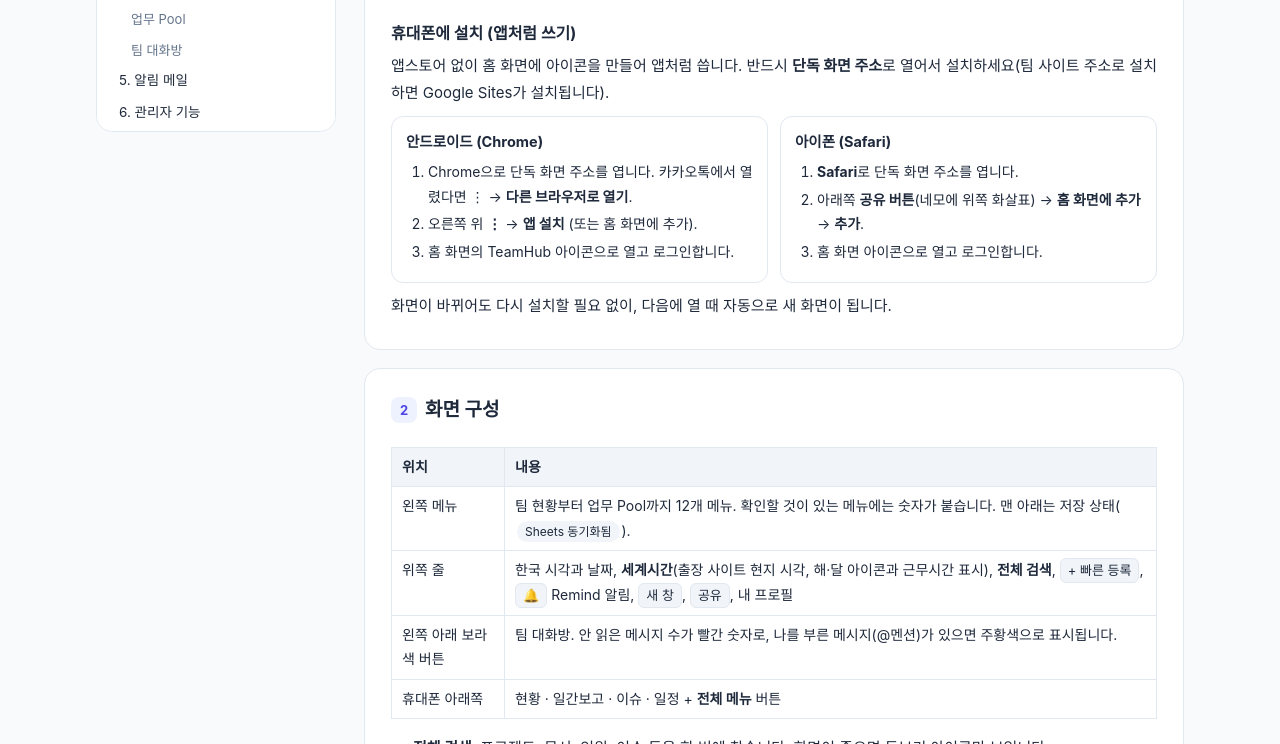
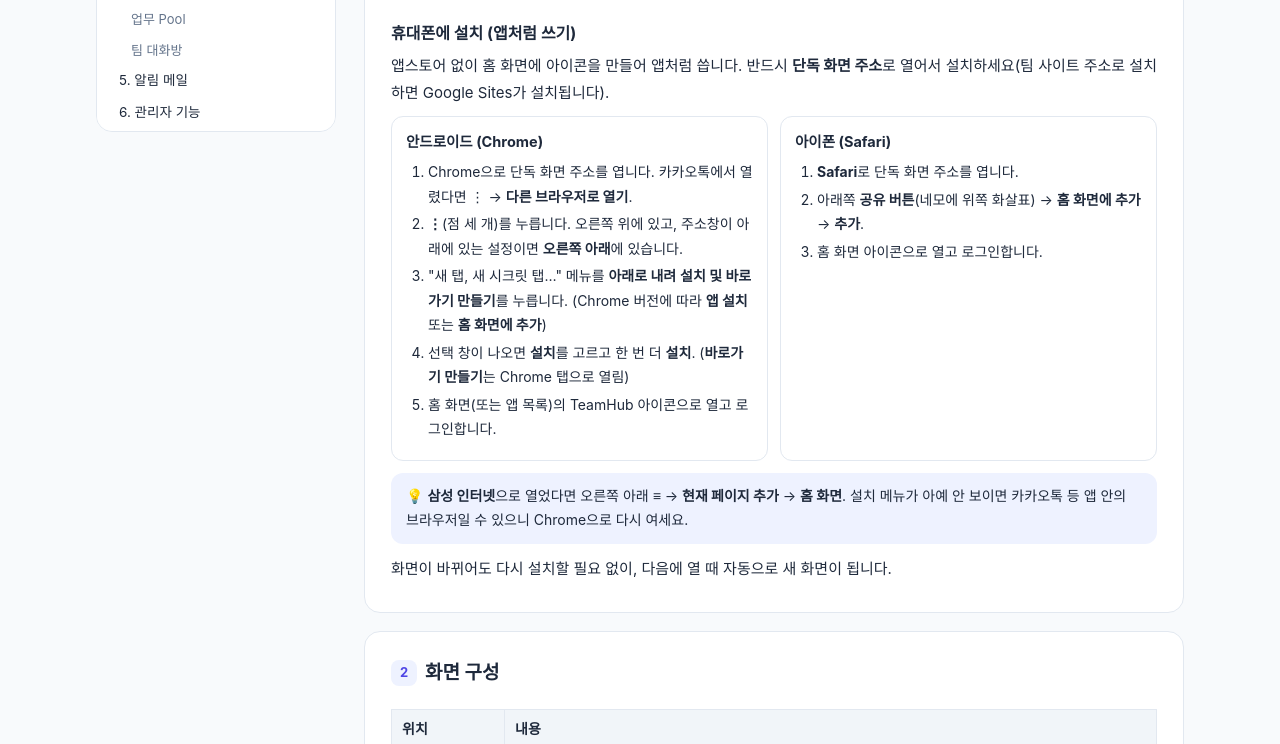
Before and after one commit to jaeyounglee02/team-dashboard, a plain HTML site: page manual.html in a window 1280 px wide. Shown: the part 656-1400 px from the top of the page. Drawn offline with Linux system fonts and the light colour scheme.

Commit message:
Manual: update Android install steps for new Chrome menu
Co-Authored-By: Claude Opus 5.5 <noreply@anthropic.com>

```diff
--- a/manual.html
+++ b/manual.html
@@ -171,8 +171,10 @@
             <h4>안드로이드 (Chrome)</h4>
             <ol>
               <li>Chrome으로 단독 화면 주소를 엽니다. 카카오톡에서 열렸다면 ⋮ → <b>다른 브라우저로 열기</b>.</li>
-              <li>오른쪽 위 <b>⋮</b> → <b>앱 설치</b> (또는 홈 화면에 추가).</li>
-              <li>홈 화면의 TeamHub 아이콘으로 열고 로그인합니다.</li>
+              <li><b>⋮</b>(점 세 개)를 누릅니다. 오른쪽 위에 있고, 주소창이 아래에 있는 설정이면 <b>오른쪽 아래</b>에 있습니다.</li>
+              <li>"새 탭, 새 시크릿 탭…" 메뉴를 <b>아래로 내려</b> <b>설치 및 바로가기 만들기</b>를 누릅니다. (Chrome 버전에 따라 <b>앱 설치</b> 또는 <b>홈 화면에 추가</b>)</li>
+              <li>선택 창이 나오면 <b>설치</b>를 고르고 한 번 더 <b>설치</b>. (<b>바로가기 만들기</b>는 Chrome 탭으로 열림)</li>
+              <li>홈 화면(또는 앱 목록)의 TeamHub 아이콘으로 열고 로그인합니다.</li>
             </ol>
           </div>
           <div class="mini">
@@ -184,6 +186,7 @@
             </ol>
           </div>
         </div>
+        <div class="tip"><b>💡</b><b>삼성 인터넷</b>으로 열었다면 오른쪽 아래 <b>≡</b> → <b>현재 페이지 추가</b> → <b>홈 화면</b>. 설치 메뉴가 아예 안 보이면 카카오톡 등 앱 안의 브라우저일 수 있으니 Chrome으로 다시 여세요.</div>
         <p>화면이 바뀌어도 다시 설치할 필요 없이, 다음에 열 때 자동으로 새 화면이 됩니다.</p>
       </section>
 
```
